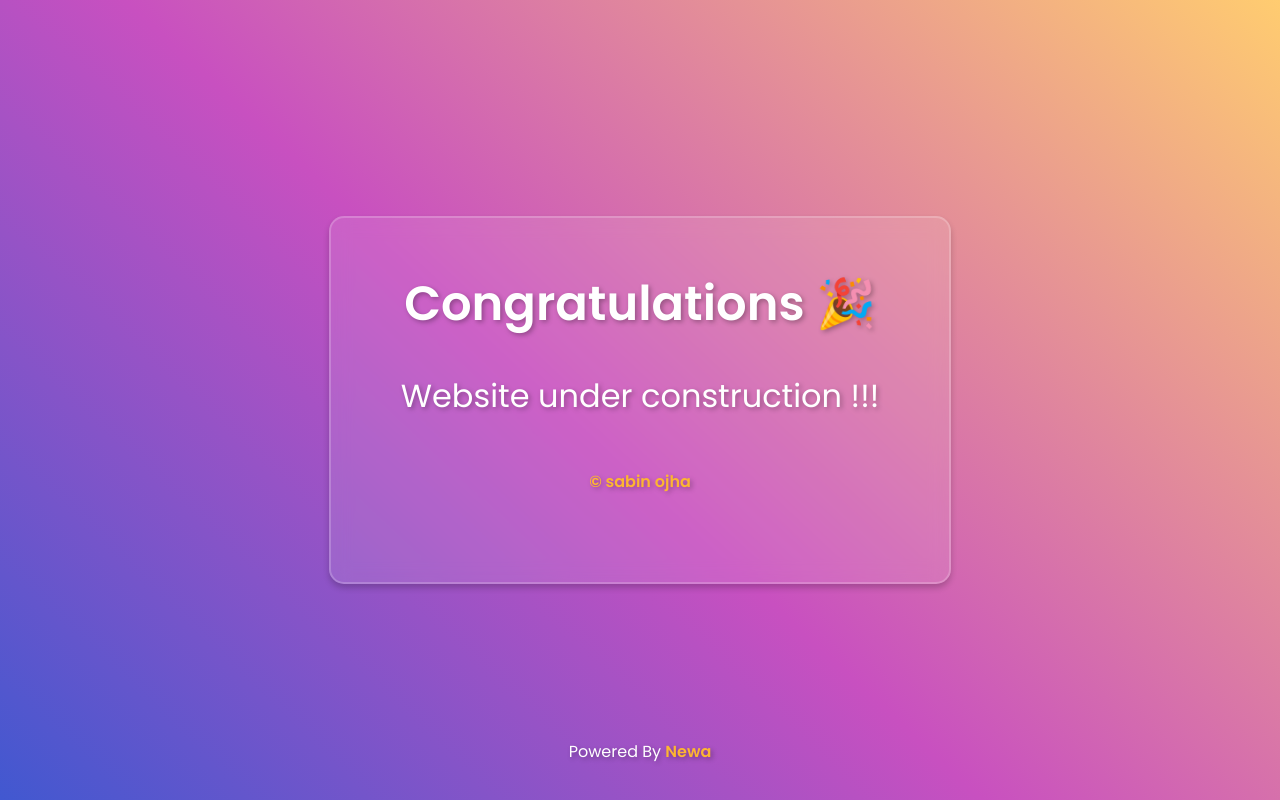
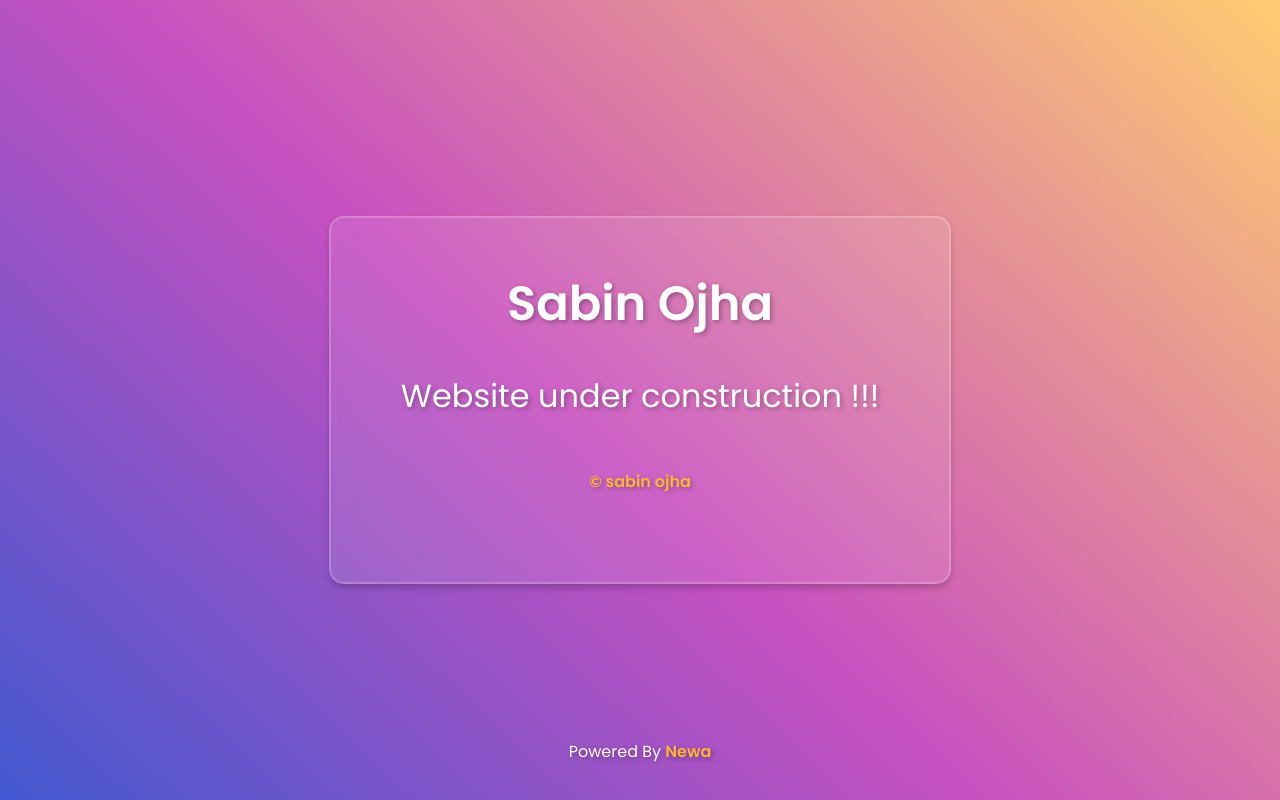
Before and after one commit to Technozamazing/optional, a plain HTML site: page index.html in a window 1280 px wide. Drawn offline with Linux system fonts and the light colour scheme.

Commit message:
Update index.html

```diff
--- a/index.html
+++ b/index.html
@@ -2,8 +2,8 @@
 <html lang="en">
 <head>
   <meta charset="UTF-8">
-  <meta name="viewport" content="width=device-width, initial-scale=1.0">
-  <title>Congratulation Sabin </title>
+  <meta name="viewport" content=" initial-scale=1.0">
+  <title>Sabin Ojha </title>
 
   <!-- Add Poppins font from Google Fonts -->
   <link href="https://fonts.googleapis.com/css2?family=Poppins:wght@300;400;600&display=swap" rel="stylesheet">
@@ -13,9 +13,9 @@
 </head>
 <body>
   <div class="congratulation-message">
-    <h1>Congratulations 🎉 </h1>
+    <h1>Sabin Ojha</h1>
     <p>Website under construction !!!</p>
-    <p class="right">  <a href="https://www.facebook.com/sabin.ojha.777" target="_blank"> © sabin ojha </a>     </p>
+    <p class="right">  <a href="https://www.facebook.com/sabin.ojha.777" target="_blank"> © sabin ojha </a>   </p>
   </div>
 
   <!-- Footer with "Powered by Newa" message and link -->
```
